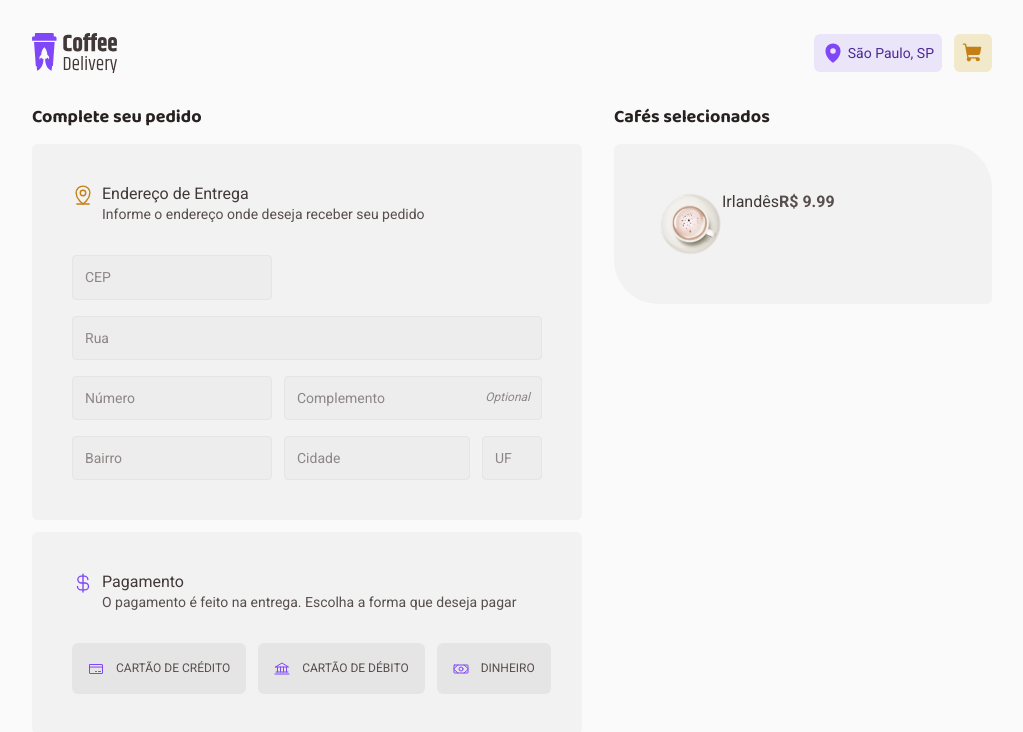
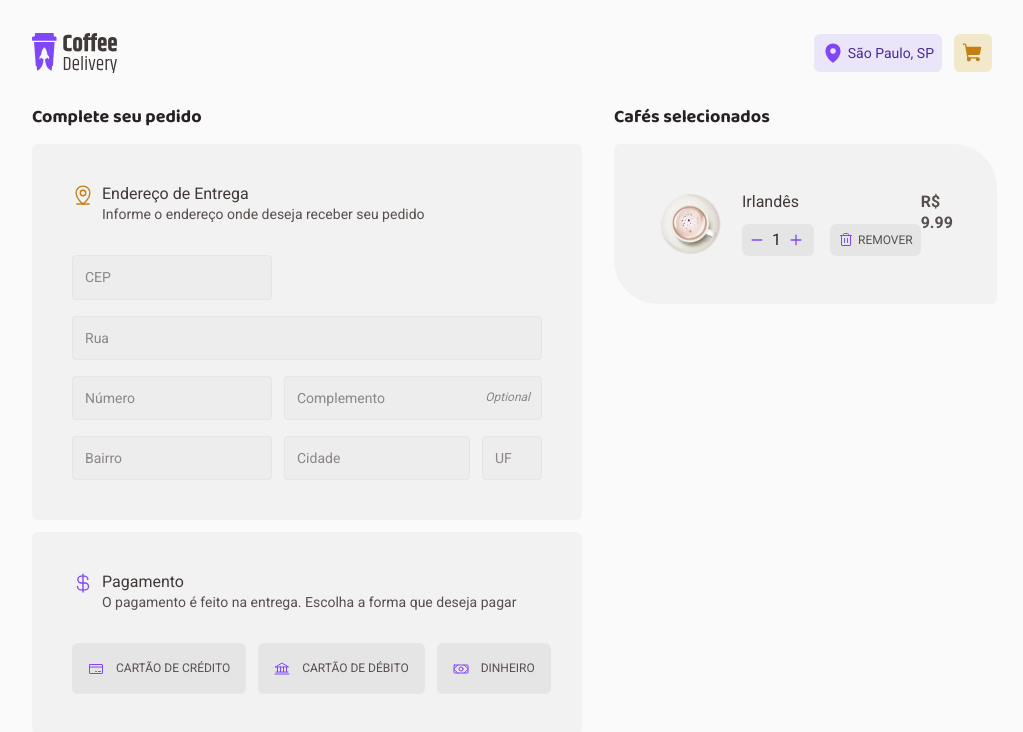
Before and after one commit to JamDev0/coffe, a React (Vite) app: page /cart in a window 1280 px wide. Shown: the top 732 px of the page, without its empty margins (128-1151 px from the left). Built offline with nearby package versions, Linux system fonts and the light colour scheme.

Commit message:
Implementação do QuantityCounter e DeleteBtn no CartCoffeCard

```diff
--- a/src/pages/Cart/components/OrderList/CartCoffeeCard/index.tsx
+++ b/src/pages/Cart/components/OrderList/CartCoffeeCard/index.tsx
@@ -1,6 +1,8 @@
-import { CartCoffeeCardContainer, CartCoffeeCardContentContainer, Price } from "./styles";
+import { ButtonsContainer, CartCoffeeCardContainer, CartCoffeeCardContentContainer, CartCoffeeCardContentPriceAndQuantityContainer, Price } from "./styles";
 
 import Irlandes from '../../../../../assets/Coffees/Type=Irlandês.png'
+import { QuantityCounter } from "../../../../../components/QuantityCounter";
+import { DeleteBtn } from "./components/DeleteBtn";
 
 interface CartCoffeeCardProps {
   img: string
@@ -13,16 +15,19 @@ export function CartCoffeeCard() {
     <CartCoffeeCardContainer>
       <img src={Irlandes}/>
       <CartCoffeeCardContentContainer>
-        <h2>
-          Irlandês
-        </h2>
-        <div>
-
-        </div>
+        <CartCoffeeCardContentPriceAndQuantityContainer>
+          <h2>
+            Irlandês
+          </h2>
+          <ButtonsContainer>
+            <QuantityCounter />
+            <DeleteBtn />
+          </ButtonsContainer>
+        </CartCoffeeCardContentPriceAndQuantityContainer>
+        <Price>
+          R$ 9.99
+        </Price>
       </CartCoffeeCardContentContainer>
-      <Price>
-        R$ 9.99
-      </Price>
     </CartCoffeeCardContainer>
   )
 }
--- a/src/pages/Cart/components/OrderList/CartCoffeeCard/styles.ts
+++ b/src/pages/Cart/components/OrderList/CartCoffeeCard/styles.ts
@@ -2,6 +2,7 @@ import styled from "styled-components";
 
 export const CartCoffeeCardContainer = styled.div`
   display: flex;
+  column-gap: 1.25rem;
 
   padding: 0.5rem 0.25rem;
 
@@ -12,10 +13,26 @@ export const CartCoffeeCardContainer = styled.div`
 `
 
 export const CartCoffeeCardContentContainer = styled.div`
+  display: flex;
+  justify-content: space-between;
+
+  width: 100%;
+`
+
+export const CartCoffeeCardContentPriceAndQuantityContainer = styled.div`
+  display: flex;
+  flex-direction: column;
+  justify-content: space-between;
+
   > h2 {
     font-size: 1rem;
     color: ${params => params.theme.colors.base.subtitle};
   }
+`
+
+export const ButtonsContainer = styled.div`
+  display: flex;
+  column-gap: 0.5rem;
 `
 
 export const Price = styled.span`
```
